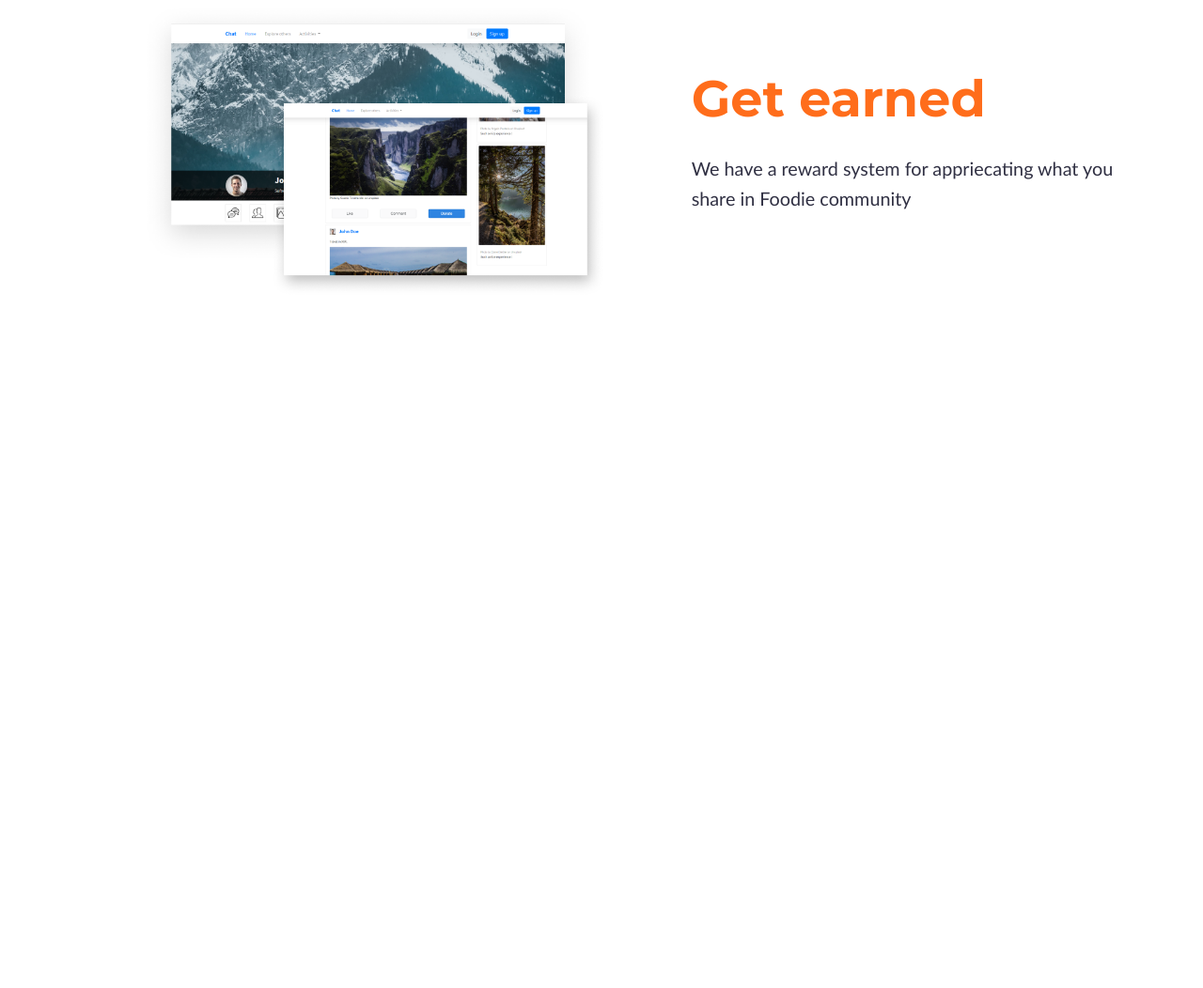
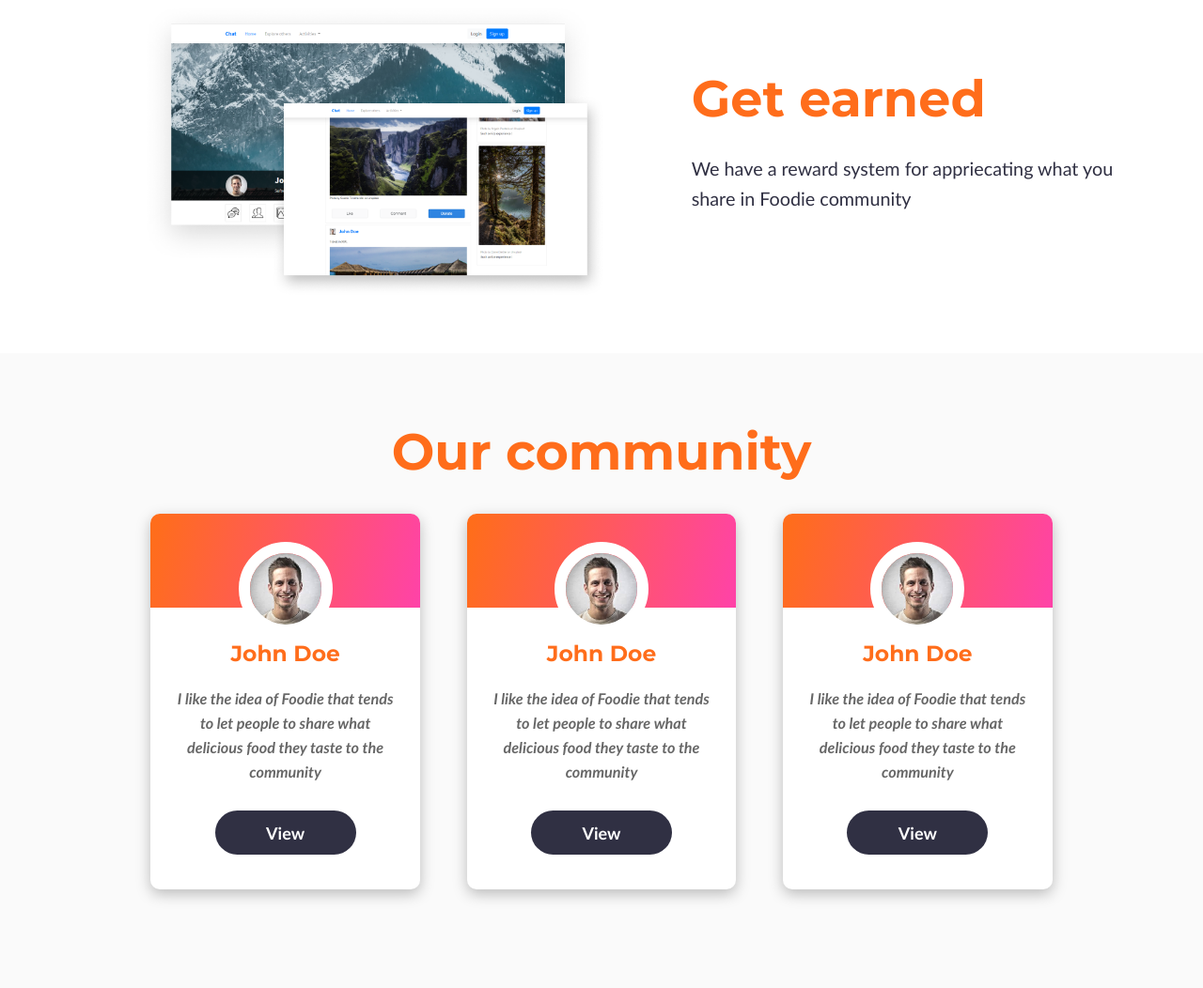
Before and after one commit to Vong3432/foodie, a plain HTML site: page index.html in a window 1280 px wide. Shown: the part 2782-3834 px from the top of the page at 94% size. Before the commit the page ends 3158 px from the top, so only its background shows below. Drawn offline with nearby package versions, Linux system fonts and the light colour scheme.

Commit message:
update community section

```diff
--- a/index.html
+++ b/index.html
@@ -119,6 +119,52 @@
 
     </section>
 
+    <section class="community-section">
+
+        <h1 class="header">Our community</h1>
+
+        <div class="container flex-row">
+
+            <div class="col-3">
+                <div class="card">
+                    <span class="card__bg"></span>
+                    <div class="card__profile">
+                        <img src="images/profile.jpg" alt="profile" class="profile__img">
+                        <h3 class="header">John Doe</h3>
+                    </div>
+                    <p class="paragraph">I like the idea of Foodie that tends to let people to share what delicious food they taste to the community</p>
+                    <a href="#" class="secondary-button">View</a>
+                </div>
+            </div>
+
+            <div class="col-3">
+                <div class="card">
+                    <span class="card__bg"></span>
+                    <div class="card__profile">
+                        <img src="images/profile.jpg" alt="profile" class="profile__img">
+                        <h3 class="header">John Doe</h3>
+                    </div>
+                    <p class="paragraph">I like the idea of Foodie that tends to let people to share what delicious food they taste to the community</p>
+                    <a href="#" class="secondary-button">View</a>
+                </div>
+            </div>
+
+            <div class="col-3">
+                <div class="card">
+                    <span class="card__bg"></span>
+                    <div class="card__profile">
+                        <img src="images/profile.jpg" alt="profile" class="profile__img">
+                        <h3 class="header">John Doe</h3>
+                    </div>
+                    <p class="paragraph">I like the idea of Foodie that tends to let people to share what delicious food they taste to the community</p>
+                    <a href="#" class="secondary-button">View</a>
+                </div>
+            </div>
+
+        </div>
+
+    </section>
+
 
 <script src="script/index.js"></script>
 </body>
--- a/style/index.css
+++ b/style/index.css
@@ -31,6 +31,8 @@ a
 
 .card
 {
+    position: relative;
+    flex: 1;
     background: #fff;
     max-width: 400px;
     width: 100%;
@@ -288,7 +290,7 @@ a
     height: inherit;
 }
 
-.hero-section,.intro-section,.member-section,.describe-section
+.hero-section,.intro-section,.member-section,.describe-section,.community-section
 {
     padding: 2em 0;
     position: relative;
@@ -381,7 +383,7 @@ a
 .member-section .card
 {
     box-shadow: 0px 5px 15px rgba(0, 0, 0, 0.25);
-    border-radius: 50px;
+    border-radius: 25px;
 }
 
 .member-section .secondary-button
@@ -404,6 +406,86 @@ a
     width: 100%;
     height: 100%;
 }
+
+.community-section
+{
+    background: rgba(192, 192, 192, 0.08);
+    text-align: center;
+    padding: 4em 0;
+}
+
+.community-section .header
+{
+    padding: 0 1.5em;
+}
+
+.community-section .container
+{
+    justify-items: center;
+    justify-content: center;
+    text-align: center;
+}
+
+.community-section .container .card
+{
+    padding: 1em 1.3em;
+}
+
+.community-section .container .col-3
+{
+    margin: 15px 25px;
+}
+
+.community-section .container .card .header
+{
+    font-size: 1.3rem;
+}
+
+.community-section .container .card::before
+{
+    content: '';
+    position: absolute;
+    top: 0;
+    left: 0;
+    background: linear-gradient(103.13deg, #FF6D1B 2.52%, rgba(255, 64, 167, 0.99) 100%);
+    width: 100%;
+    max-height: 100px;
+    z-index: -1;
+    height: 100%;
+    border-radius: 10px 10px 0px 0px;
+}
+
+.community-section .container .card
+{
+    z-index: 1;
+    border-radius: 10px;
+    box-shadow: 0px 5px 15px rgba(0, 0, 0, 0.25);
+}
+
+.profile__img
+{
+    max-width: 100px;
+    max-height: 100px;
+    border: 12px solid #FFFFFF;
+    border-radius: 50%;
+    width: 100%;
+    height: 100%;
+    object-fit: cover;
+}
+
+.community-section .container .card .paragraph
+{
+    font-weight: bold;
+    font-style: italic;
+    color: rgba(0, 0, 0, 0.6);
+    font-size: .9rem;
+}
+
+.community-section .container .card a
+{
+    margin: 7px 0;
+}
+
 
 @media screen and ( max-width: 1024px )
 {
```
Also changed, not shown: images/profile.jpg (added).
